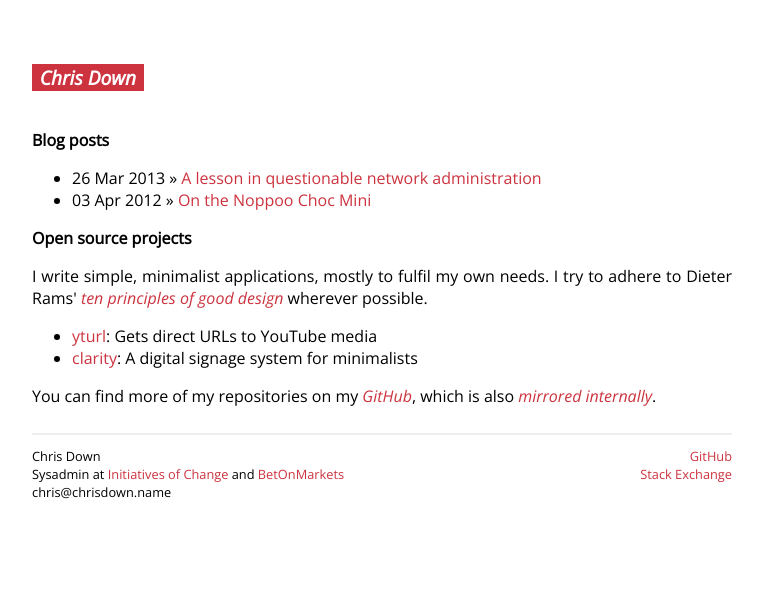
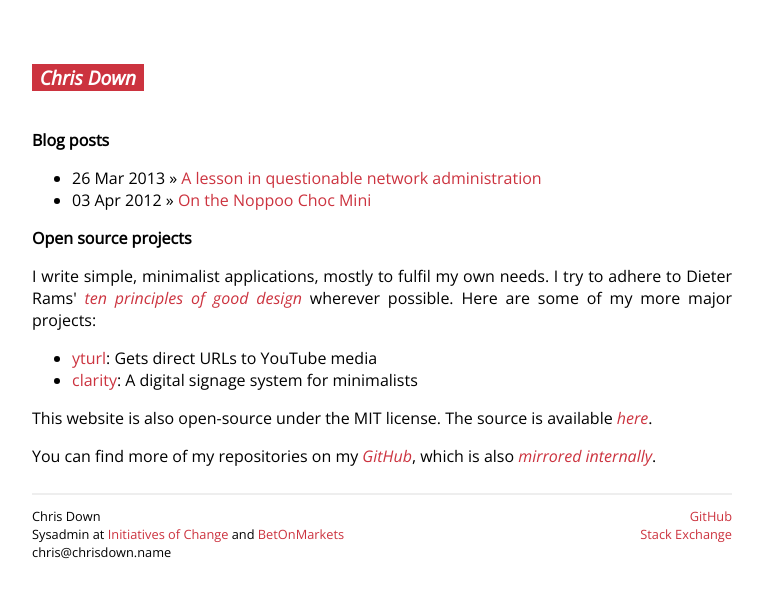
Before and after one commit to cdown/chrisdown.name, a Jekyll site: the page built from index.html, in a window 1280 px wide. Shown: the top 598 px of the page, without its empty margins (258-1021 px from the left). Built offline with Jekyll 4.4.1, drawn with Linux system fonts in a browser that asks for light colours.

Commit message:
Rephrase OSS section

```diff
--- a/index.html
+++ b/index.html
@@ -11,7 +11,7 @@ title: Chris Down
 </ul>
 
 <h1>Open source projects</h1>
-<p>I write simple, minimalist applications, mostly to fulfil my own needs. I try to adhere to Dieter Rams' <a href="http://en.wikipedia.org/wiki/Dieter_Rams#Rams.27s_ten_principles_of_.22good_design.22">ten principles of good design</a> wherever possible.</p>
+<p>I write simple, minimalist applications, mostly to fulfil my own needs. I try to adhere to Dieter Rams' <a href="http://en.wikipedia.org/wiki/Dieter_Rams#Rams.27s_ten_principles_of_.22good_design.22">ten principles of good design</a> wherever possible. Here are some of my more major projects:</p>
 
 <ul>
     {% for project in site.projects %}
@@ -19,4 +19,6 @@ title: Chris Down
     {% endfor %}
 </ul>
 
-You can find more of my repositories on my <a href="{{ site.links.github }}">GitHub</a>, which is also <a href="{{ site.links.internal-git }}">mirrored internally</a>.
+<p>This website is also open-source under the MIT license. The source is available <a href="https://github.com/cdown/cdown.github.com/">here</a>.</p>
+
+<p>You can find more of my repositories on my <a href="{{ site.links.github }}">GitHub</a>, which is also <a href="{{ site.links.internal-git }}">mirrored internally</a>.</p>
```
